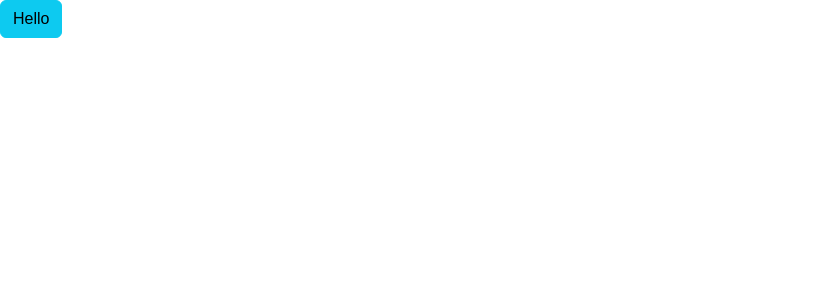
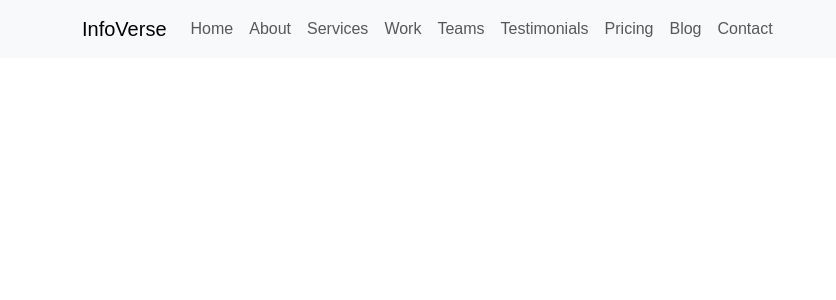
Before and after one commit to afreedshaik30/Blue-Orbit-Company-Website, a React (Vite) app: page / in a window 1280 px wide. Shown: the top 300 px of the page, without its empty margins (0-836 px from the left). Built offline with nearby package versions, Linux system fonts and the light colour scheme.

Commit message:
#3 - Use navbar component to work on header

```diff
--- a/src/App.jsx
+++ b/src/App.jsx
@@ -1,11 +1,14 @@
-import Button from 'react-bootstrap/Button';
+import "bootstrap/dist/css/bootstrap.min.css";
+import "./App.css";
+
+import Header from "./components/Header";
 
 const App = () => {
   return (
-    <>
-      <Button variant="info">Hello</Button>
-    </>
-  )
-}
+    <div className="App">
+      <Header id="header" />
+    </div>
+  );
+};
 
 export default App;
--- /dev/null
+++ b/src/components/Header.jsx
@@ -0,0 +1,31 @@
+import Container from "react-bootstrap/Container";
+import Nav from "react-bootstrap/Nav";
+import Navbar from "react-bootstrap/Navbar";
+
+const Header = () => {
+  return (
+    <>
+      <Navbar bg="light" expand="lg">
+        <Container>
+          <Navbar.Brand href="#home">InfoVerse</Navbar.Brand>
+          <Navbar.Toggle aria-controls="basic-navbar-nav" />
+          <Navbar.Collapse id="basic-navbar-nav">
+            <Nav className="me-auto">
+              <Nav.Link href="#home">Home</Nav.Link>
+              <Nav.Link href="#about">About</Nav.Link>
+              <Nav.Link href="#services">Services</Nav.Link>
+              <Nav.Link href="#works">Work</Nav.Link>
+              <Nav.Link href="#teams">Teams</Nav.Link>
+              <Nav.Link href="#testimonials">Testimonials</Nav.Link>
+              <Nav.Link href="#pricing">Pricing</Nav.Link>
+              <Nav.Link href="#blog">Blog</Nav.Link>
+              <Nav.Link href="#contact">Contact</Nav.Link>
+            </Nav>
+          </Navbar.Collapse>
+        </Container>
+      </Navbar>
+    </>
+  );
+};
+
+export default Header;
```
Also changed, not shown: src/main.jsx (+6 -8 lines).
